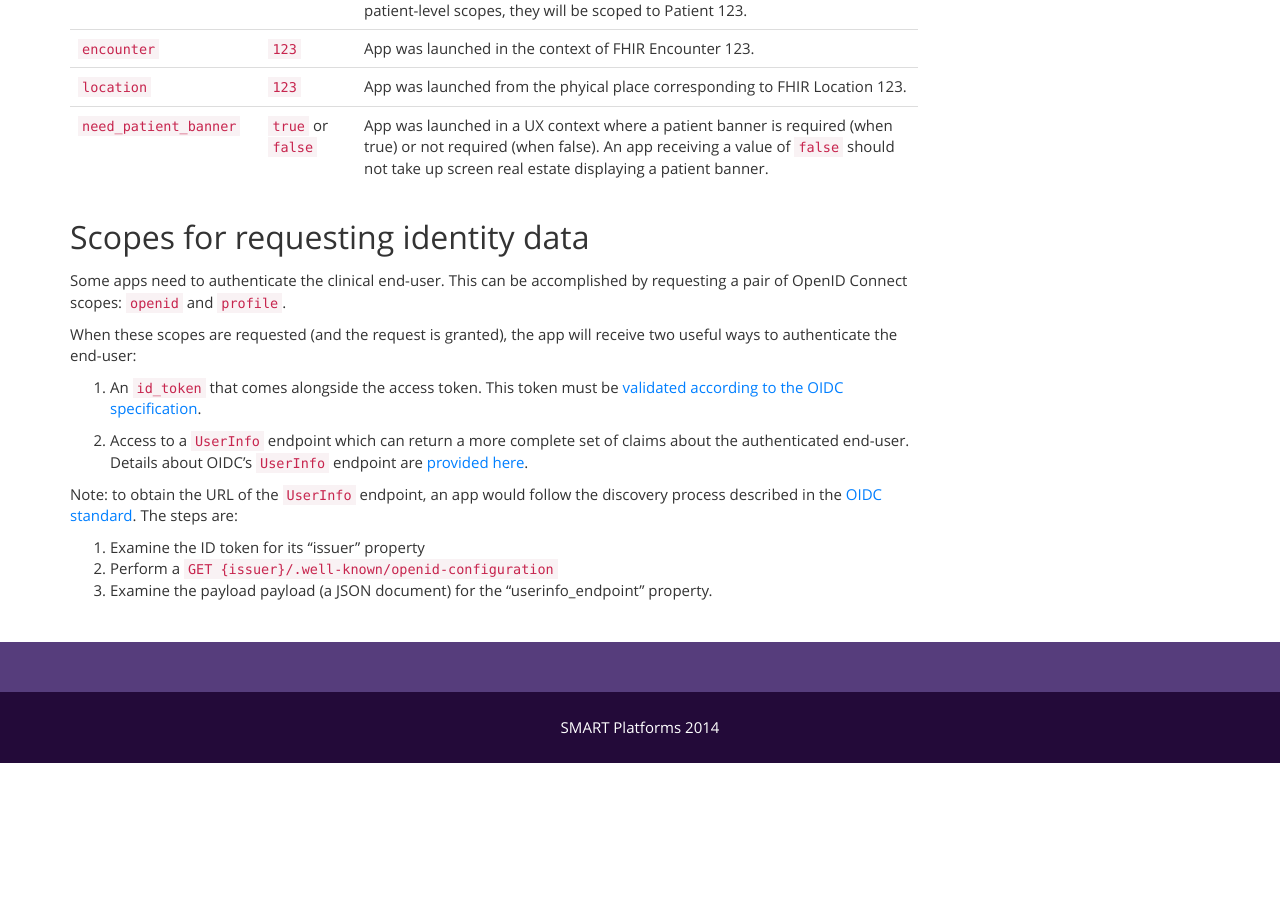
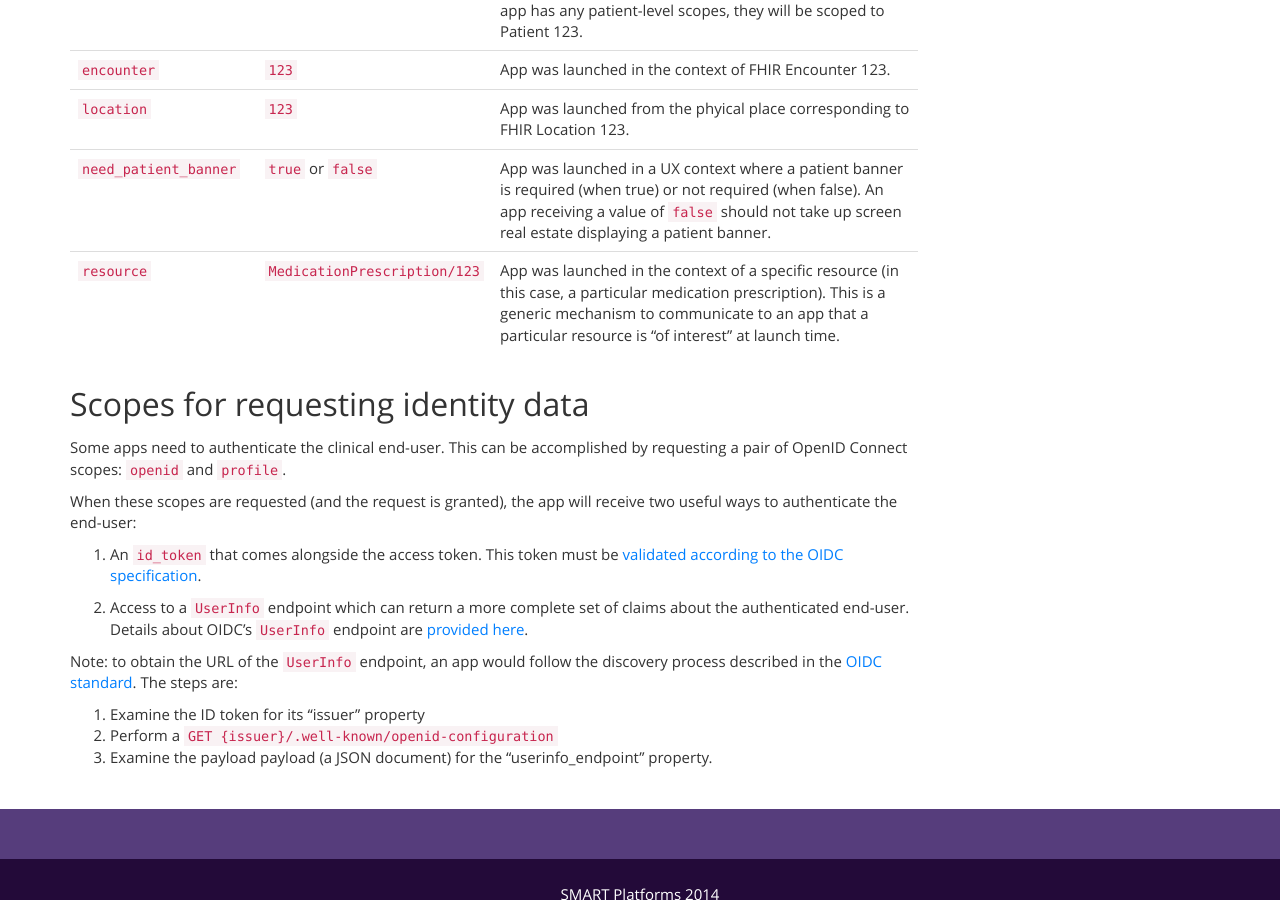
Before and after one commit to smart-on-fhir/smart-on-fhir.github.io, a Jekyll site: the page built from authorization/scopes-and-launch-context/index.md, in a window 1280 px wide and 900 px high, scrolled down 2854 px. Built offline with Jekyll 4.4.1, drawn with Linux system fonts in a browser that asks for light colours; Markdown is read by kramdown in place of the engine named in the settings; before the commit the page ends 3617 px from its top, so only the background shows below that.

Commit message:
Document a 'resource' launch context param

```diff
--- a/authorization/scopes-and-launch-context/index.md
+++ b/authorization/scopes-and-launch-context/index.md
@@ -127,6 +127,7 @@ Launch context parameter | Example value | Meaning
 `encounter` | `123`| App was launched in the context of FHIR Encounter 123.
 `location` | `123`| App was launched from the phyical place corresponding to FHIR Location 123.
 `need_patient_banner` | `true` or `false` | App was launched in a UX context where a patient banner is required (when true) or not required (when false). An app receiving a value of `false` should not take up screen real estate displaying a patient banner.
+`resource` | `MedicationPrescription/123`| App was launched in the context of a specific resource (in this case, a particular medication prescription). This is a generic mechanism to communicate to an app that a particular resource is "of interest" at launch time.
 
 
 ## Scopes for requesting identity data
```
